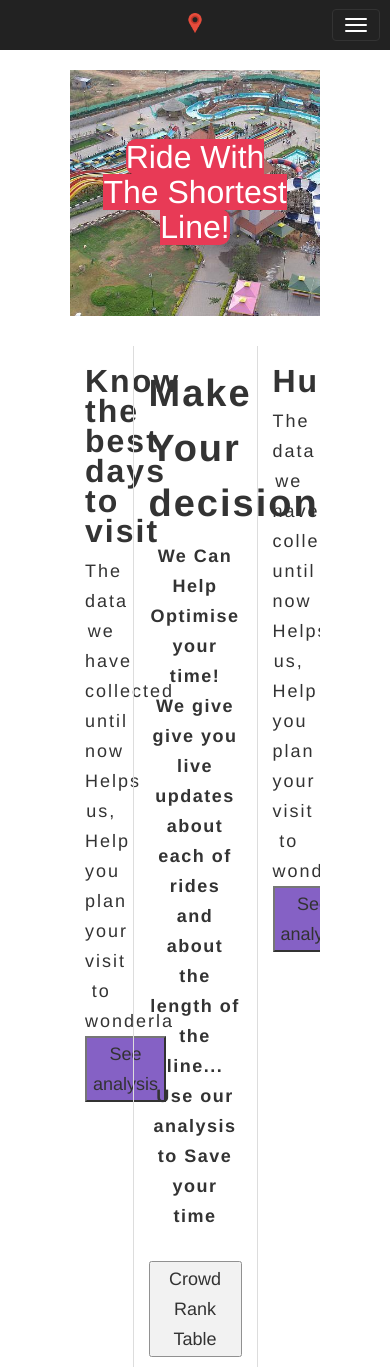
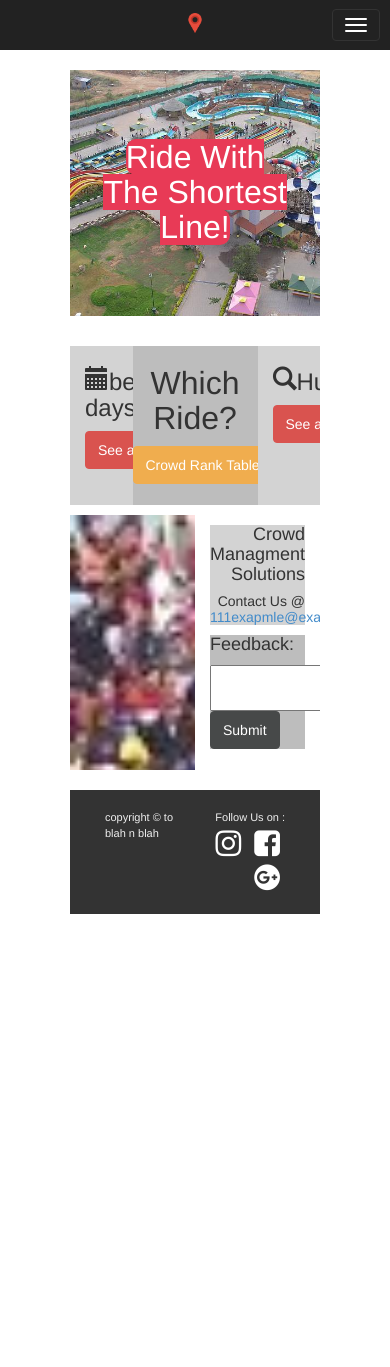
Before and after one commit to vdhulappanavar/Bootstap_Stacktroute_assignment, a plain HTML site: page index.html in a window 390 px wide. After the commit the page ends 1004 px from the top, so only its background shows below. Drawn offline with nearby package versions, Linux system fonts and the light colour scheme.

Commit message:
full site made responsive

```diff
--- a/includes/css/styles.css
+++ b/includes/css/styles.css
@@ -37,8 +37,9 @@ footer {
    col - Layout
    -------------------------------------- */
 .main-col{
-	border-left: 1px solid #ddd;
-    border-right: 1px solid #ddd;
+	background: #bdbdbd;
+	padding: 0px 0px;
+	margin: 0px 0px;
 }
 
 
@@ -66,15 +67,54 @@ ul.unstyled {
 	padding: 0;
 }
 
-.row{
+.col-layout{
     overflow: hidden;
 }
 
-[class*="col-"]{
-    margin-bottom: -99999px;
-    padding-bottom: 99999px;
+.small-col-layout{
+    overflow: hidden;
+}
+
+.small-col-layout [class*="col-"]{
+    margin-bottom: -999px;
+    padding-bottom: 1020px;
+}
+
+.col-layout [class*="col-"]{
+    margin-bottom: -999px;
+    padding-bottom: 999px;
+}
+
+.equal-block-col-layout{
+    overflow: hidden;
+}
+
+.equal-block-col-layout [class*="col-"]{
+    margin-bottom: -999px;
+    padding-bottom: 1020px;
 }
 /*Using negetive */
+.side-col{
+	background: #D3D3D3;
+}
+
+.col-layout h2{
+	letter-spacing:2px;
+	font-weight:bold;
+	line-height:30px;
+}
+
+.col-layout h1{
+	letter-spacing:2px;
+	font-weight:bold;
+	line-height:55px
+}
+
+.col-layout h4{
+	letter-spacing:1.5px;
+	line-height:30px
+}
+
 
 
 /* --------------------------------------
@@ -109,6 +149,14 @@ ul.unstyled {
 }
 .green_color{
 	background:#35c793;
+}
+
+.top-row{
+	background: #D3D3D3;
+}
+
+.bottom-row{
+	background: #bdbdbd;
 }
 /* --------------------------------------
    Carousel
@@ -189,7 +237,27 @@ ul.unstyled {
 	margin-right: 5px;
 }
 
+footer {
+	background: #333;
+	color: #eee;
+	font-size: 11px;
+	padding: 20px;
+	margin: 20px 0px;
+}
 
+.footer-icons{
+	padding:2px 5px;
+	font-size:30px;
+	color:white
+}
+
+.crowd-managment{
+	width:50%;
+    background-image: url('../../images/crowd_management1.jpeg');
+    background-repeat: no-repeat;
+    background-size: cover;
+    padding : 0px 0px;
+}
 /* --------------------------------------
    Media Queries
    -------------------------------------- */
--- a/index.html
+++ b/index.html
@@ -6,7 +6,7 @@
 		<meta name="description" content="Learn how to code your first responsive website with the new Twitter Bootstrap 3.">
 
 		<meta name="viewport" content="width=device-width, initial-scale=1.0, maximum-scale=1.0, user-scalable=no">
-
+        <link rel="stylesheet" href="https://cdnjs.cloudflare.com/ajax/libs/font-awesome/4.7.0/css/font-awesome.min.css">
 		<link href="bootstrap/css/bootstrap.min.css" rel="stylesheet">
 		<link href="includes/css/bootstrap-glyphicons.css" rel="stylesheet">
 
@@ -40,27 +40,27 @@
 
                                 <ul class="dropdown-menu">
                                     <li>
-                                        <a href="#">Web Design</a>
+                                        <a href="#">Crowd Rank Table</a>
                                     </li>
 
                                     <li>
-                                        <a href="#">Web Development</a>
+                                        <a href="#">Reastaurunts</a>
                                     </li>
 
                                     <li>
-                                        <a href="#">SEO</a>
+                                        <a href="#">Less Crowded days</a>
                                     </li>
 
                                     <li class="divider"></li>
 
-                                    <li class="dropdown-header">More Services</li>
+                                    <li class="dropdown-header">My Places</li>
 
                                     <li>
-                                        <a href="#">Content Creation</a>
+                                        <a href="#">Rides Visited</a>
                                     </li>
 
                                     <li>
-                                        <a href="#">Social Media Marketing</a>
+                                        <a href="#"> Stared Rides</a>
                                     </li>
                                 </ul><!-- end dropdown-menu -->
                             </li>
@@ -111,40 +111,96 @@
 
             </section>
 
-            <section class="row vertical-divider">
-                <article class="col-3 text-center foo"> <!--div2 need for defining a flex container-->
-                    <h2 style="letter-spacing:2px;font-weight:bold;line-height:30px;"><i class="fal fa-calendar" style="color:white"></i>Know the best days to visit</h2>
-                    <h4 style="letter-spacing:2px;line-height:30px;">
+            <section class=" col-layout row hidden-sm ">
+                <article class="col-3 text-center side-col"> <!--div2 need for defining a flex container-->
+                    <h2><i class="glyphicon glyphicon-calendar"></i>best days to visit</h2>
+                    <h4>
                             The data we have collected <br>until now <br>
                             Helps us, Help you plan your <br>visit to wonderla<br>
-                            <button class="button" style="background:#673ab7;opacity:0.8"><span>See analysis </span></button>
+                            <button class="btn btn-danger"><span>See analysis </span></button>
                     </h4>
                 </article>
-                <article class="col-6 text-center main-col column one-third"> <!--this div needed to make main col div1-->
-                    <h1 style="letter-spacing:2px;font-weight:bold;line-height:55px">Make Your decision</h1>
-                    <h4 style="letter-spacing:1.5px;font-weight:bold;line-height:30px;">
+                <article class="col-6 text-center main-col"> <!--this div needed to make main col div1-->
+                    <h1>Which Ride?</h1>
+                    <h4 class="hidden-sm">
                             We Can Help Optimise your time!<br>
                             We give give you live updates about each of rides<br>
                             and about the length of the line... <br>
                             Use our analysis to Save your time <br><br>
-                            <button class="button" style="opacity:0.8"><span>Crowd Rank Table </span></button>
+                            <button class="btn btn-warning"><span>Crowd Rank Table </span></button>
                     </h4>
                 </article>
-                <article class="col-3 text-center"> <!--div3 need for defining a flex container-->
-                        <h2 style="letter-spacing:2px;font-weight:bold;line-height:30px"><i class="fal fa-calendar" style="color:white"></i>Hungry?</h2>
-                        <h4 style="letter-spacing:2px;line-height:30px;">
+                <article class="col-3 text-center side-col"> <!--div3 need for defining a flex container-->
+                        <h2><i class="fa fa-utensils"></i><span class="glyphicon glyphicon-search"></span>
+                            Hungry?</h2>
+                        <h4 class="hidden-sm">
                                 The data we have collected <br>until now <br>
                                 Helps us, Help you plan your <br>visit to wonderla<br>
-                                <button class="button" style="background:#673ab7;opacity:0.8"><span>See analysis </span></button>
+                                <button class="btn btn-danger"><span>See analysis </span></button>
                         </h4>
                 </article>
             </section>
 
+            <section class="visible-sm row small-col-layout text-center">
+                <article class="col-3 side-col">
+                        <h3><i class="glyphicon glyphicon-calendar" ></i>best days</h3>
+                        <button class="btn btn-danger"><span>See analysis </span></button>
+                </article>
+                <article class="col-6 main-col">
+                        <h2>Which Ride?</h2>
+                        <button class="btn btn-warning"><span>Crowd Rank Table </span></button>
+                </article>
+                <article class="col-3 side-col">
+                        <h3><i class="fa fa-utensils"></i><span class="glyphicon glyphicon-search"></span>Hungry?</h3>
+                        <button class="btn btn-danger"><span>See analysis </span></button>
+                </article>
+            </section>
 
 
+            <section class="row equal-block-col-layout hidden-sm" style="padding-top:10px">
+                <article class="col-6 crowd-managment">
+
+                </article>
+                <article class="col-6" >
+                    <article class="text-right top-row" style="padding: 0px 0px;">
+                        <h2>Crowd Managment Solutions</h2>
+                        <h3>Contact Us @ <a href="mailto:example@example.com">111exapmle@example.com</a></h3>
+                    </article>
+                    <article class="bottom-row" style="padding: 0px 0px;">
+                        <h1>Feedback:</h1>
+                        <textarea row="10" column="6"></textarea>
+                        <button class="btn btn-default">Submit</button>
+                    </article>
+                </article>
+
+            </section>
+
+
+            <section class="row equal-block-col-layout visible-sm" style="padding-top:10px">
+                <article class="col-6 crowd-managment">
+
+                </article>
+                <article class="col-6" >
+                    <article class="text-right top-row" style="padding: 0px 0px;">
+                        <h4>Crowd Managment Solutions</h4>
+                        <h5>Contact Us @ <a href="mailto:example@example.com">111exapmle@example.com</a></h5>
+                    </article>
+                    <article class="bottom-row" style="padding: 0px 0px;">
+                        <h4>Feedback:</h4>
+                        <textarea row="10" column="6"></textarea>
+                        <button class="btn btn-default">Submit</button>
+                    </article>
+                </article>
+
+            </section>
 
         </main>
 
+
+        <footer class="row">
+            <p class="col-6">copyright &copy; to blah n blah</p>
+            <div class="col-6 text-right">Follow Us on : <i class="fa fa-instagram footer-icons"></i> <i class="fa fa-facebook-square footer-icons"></i> <i class="fa fa-google-plus-circle footer-icons"></i></div>
+        </footer>
         <script src="http://code.jquery.com/jquery.js"></script>
         <script>window.jQuery || document.write('<script src="includes/js/jquery-1.8.2.min.js"><\/script>')</script>
         <script src="bootstrap/js/bootstrap.min.js"></script>
```
Also changed, not shown: images/crowd_management1.jpeg (added), images/crowd_managment2.jpeg (added), images/foo.jpeg (added), 1 other file.
